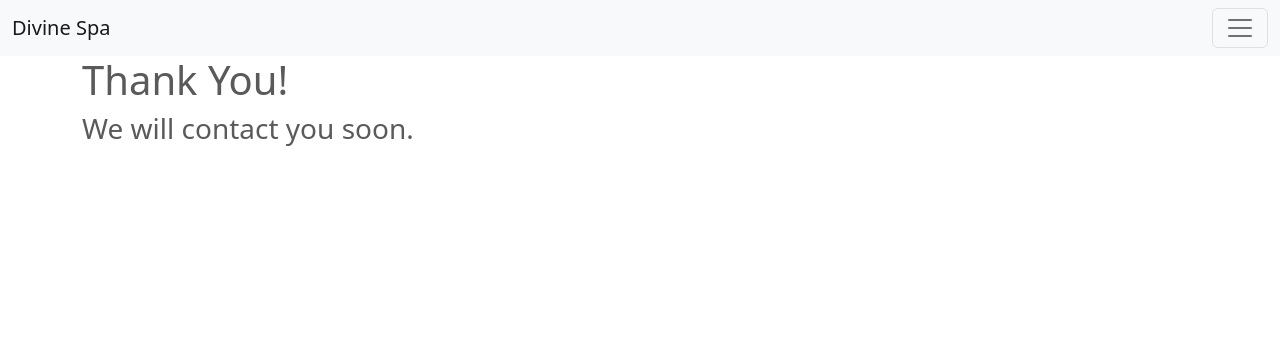
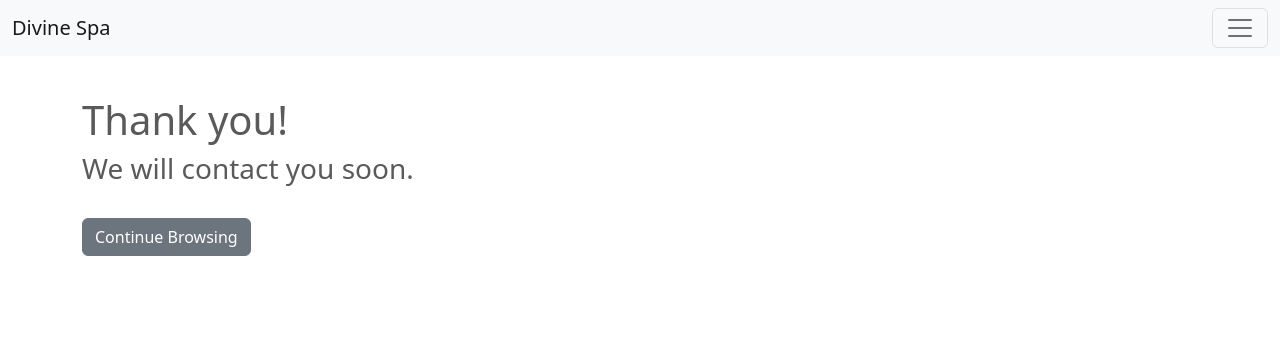
Before and after one commit to Candyce10/Devine-Spa, a Django app: page /contact_us/submitted/ in a window 1280 px wide. Shown: the top 356 px of the page. Run offline with Django 4.2, Linux system fonts and the light colour scheme; some libraries are stand-ins or nearby versions.

Commit message:
last touch ups

```diff
--- a/main_app/static/styles/main.css
+++ b/main_app/static/styles/main.css
@@ -4,8 +4,8 @@
 
 body{
     margin: 0;
+
     color: #5a5a5a;
-    margin-top: 3.5rem;
     margin-bottom: 3.5rem;
 }
 
--- a/main_app/templates/appointment.html
+++ b/main_app/templates/appointment.html
@@ -2,6 +2,9 @@
 
 {% block title %} Book Appointments{% endblock %}
 {% block content %}
+<br>
+<br>
+<br>
 <br>
 <h1>Appointments</h1>
 
--- a/main_app/templates/confirmation.html
+++ b/main_app/templates/confirmation.html
@@ -3,6 +3,9 @@
 {% block content %}
 
 
+<br>
+<br>
+<br>
 <br>
 <div class="appt">
 <h1>Appointment Received</h1>
--- a/main_app/templates/contact.html
+++ b/main_app/templates/contact.html
@@ -3,6 +3,9 @@
 {% block title %} Contact Us{% endblock %}
 {% block content %}
 
+<br>
+<br>
+<br>
 <br>
 <div class="content">
     <div class="container">
--- a/main_app/templates/review_create.html
+++ b/main_app/templates/review_create.html
@@ -3,6 +3,9 @@
 {% block title %} Leave a Review{% endblock %}
 {% block content %}
 
+<br>
+<br>
+<br>
 <br>
 <h1 class ="text-center">Leave a Review</h1>
 <br>
--- a/main_app/templates/reviews.html
+++ b/main_app/templates/reviews.html
@@ -3,6 +3,8 @@
 
 {% block content %}
 
+<br>
+<br>
 <br>
 <br>
 
--- a/main_app/templates/services.html
+++ b/main_app/templates/services.html
@@ -8,6 +8,9 @@
 
 
 
+<br>
+<br>
+<br>
 <br>
 <h1>Services</h1>
 
--- a/main_app/templates/submit_contact.html
+++ b/main_app/templates/submit_contact.html
@@ -1,9 +1,15 @@
 {% extends 'base.html' %}
-{% block title %} Confirmation{% endblock %}
+{% block title %} Message Sent{% endblock %}
 {% block content %}
 
+<br>
+<br>
+<br>
+<br>
+<h1>Thank you!</h1>
+<h3>We will contact you soon.</h3>
+<br>
+<a class="btn btn-secondary" href="/">Continue Browsing</a>
 
-<h1>Thank You!</h1>
-<h3>We will contact you soon.</h3>
 
 {% endblock %}
```
